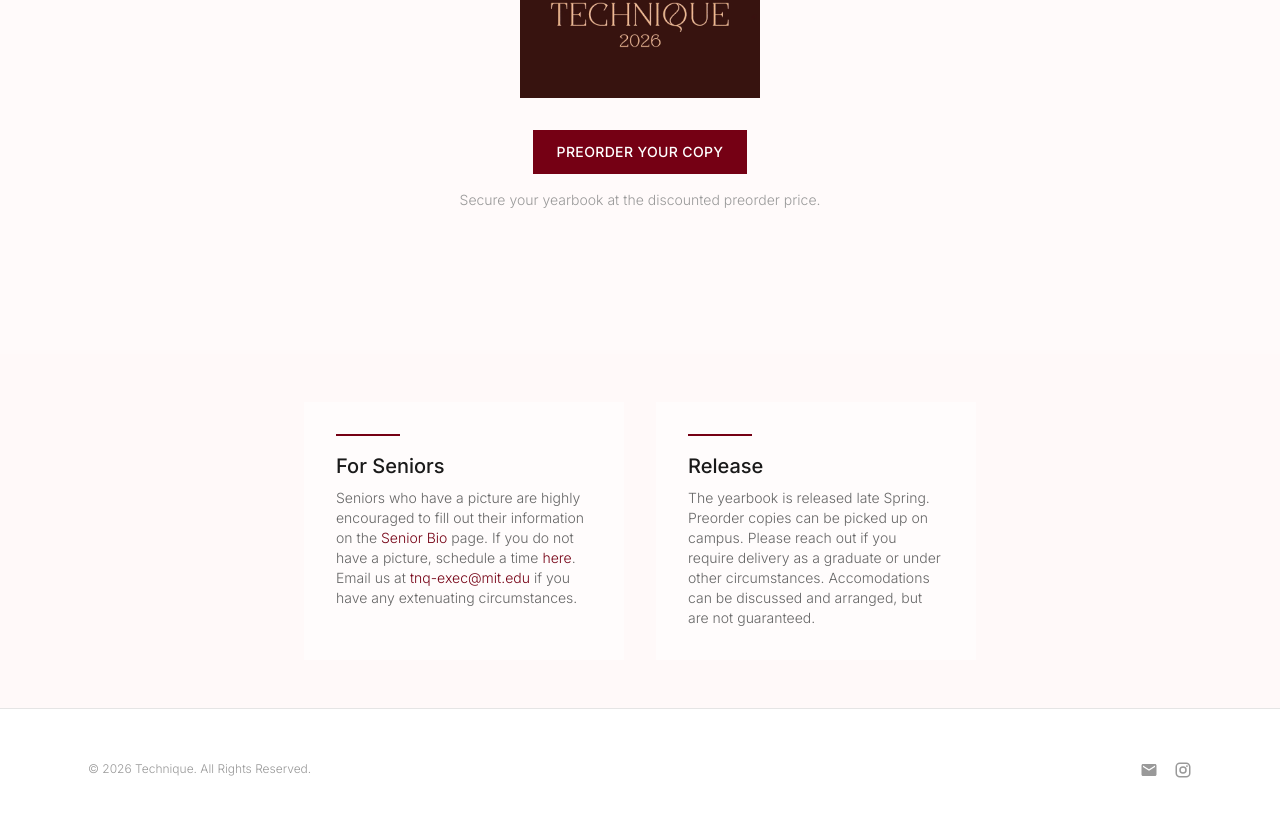
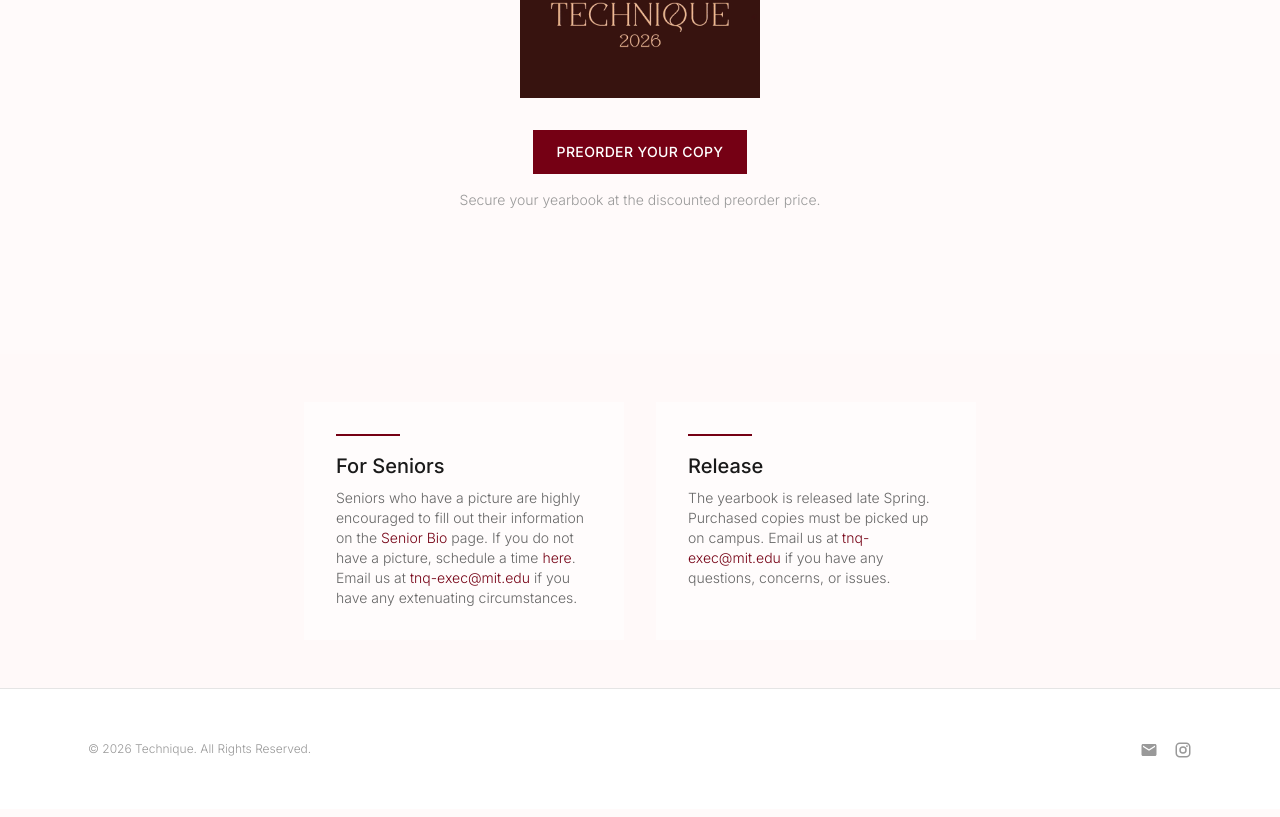
Before and after one commit to MIT-Technique/Technique-Website, a Next.js app: page /yearbook in a window 1280 px wide. Shown: the part 990-1807 px from the top of the page. Built offline with nearby package versions, Linux system fonts and the light colour scheme.

Commit message:
Fixing some wording

```diff
--- a/src/app/yearbook/page.jsx
+++ b/src/app/yearbook/page.jsx
@@ -22,14 +22,14 @@ function YearbookPage() {
           <p>
             Every year, Technique publishes a 280-page yearbook commemorating
             life at MIT. Our dedicated staff of photographers, designers, and
-            writers work throughout the year to capture the essence of the
-            MIT experience.
+            writers work throughout the year to capture the essence of the MIT
+            experience.
           </p>
 
           <p>
-            The yearbook features senior portraits, candid photography of
-            campus life, coverage of major events, student organizations,
-            athletics, and the unique culture that makes MIT special.
+            The yearbook features senior portraits, candid photography of campus
+            life, coverage of major events, student organizations, athletics,
+            and the unique culture that makes MIT special.
           </p>
 
           {/* Yearbook Cover */}
@@ -47,7 +47,7 @@ function YearbookPage() {
           {/* Preorder CTA */}
           <div className="text-center mb-8">
             <a
-              href="https://mit.universitytickets.com/w/event.aspx?id=1889"
+              href="https://engage.mit.edu/technique/rsvp_boot?id=916938"
               target="_blank"
               rel="noopener noreferrer"
               className="btn-primary"
@@ -68,20 +68,44 @@ function YearbookPage() {
                 <div className="divider-accent mb-4" />
                 <h4>For Seniors</h4>
                 <p className="text-sm pb-0">
-                  Seniors who have a picture are highly encouraged to fill
-                  out their information on the <a href="/bio" className="text-accent hover:text-accent-hover">Senior Bio</a> page.
-                  If you do not have a picture, schedule a time <a href="/bio" className="text-accent hover:text-accent-hover">here</a>.
-                  Email us at <a href="mailto:tnq-exec@mit.edu" className="text-accent hover:text-accent-hover">tnq-exec@mit.edu</a> if you have any extenuating circumstances.
+                  Seniors who have a picture are highly encouraged to fill out
+                  their information on the{" "}
+                  <a
+                    href="/bio"
+                    className="text-accent hover:text-accent-hover"
+                  >
+                    Senior Bio
+                  </a>{" "}
+                  page. If you do not have a picture, schedule a time{" "}
+                  <a
+                    href="/portrait"
+                    className="text-accent hover:text-accent-hover"
+                  >
+                    here
+                  </a>
+                  . Email us at{" "}
+                  <a
+                    href="mailto:tnq-exec@mit.edu"
+                    className="text-accent hover:text-accent-hover"
+                  >
+                    tnq-exec@mit.edu
+                  </a>{" "}
+                  if you have any extenuating circumstances.
                 </p>
               </div>
               <div className="card">
                 <div className="divider-accent mb-4" />
                 <h4>Release</h4>
                 <p className="text-sm pb-0">
-                  The yearbook is released late Spring. Preorder copies can be
-                  picked up on campus. Please reach out if you require delivery
-                  as a graduate or under other circumstances. Accomodations can
-                  be discussed and arranged, but are not guaranteed.
+                  The yearbook is released late Spring. Purchased copies must be
+                  picked up on campus. Email us at{" "}
+                  <a
+                    href="mailto:tnq-exec@mit.edu"
+                    className="text-accent hover:text-accent-hover"
+                  >
+                    tnq-exec@mit.edu
+                  </a>{" "}
+                  if you have any questions, concerns, or issues.
                 </p>
               </div>
             </div>
```
